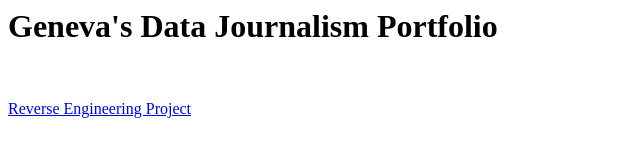
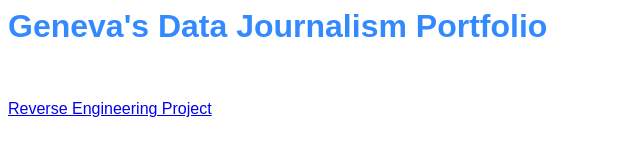
Before and after one commit to gheffernan/gheffernan.github.io, a plain HTML site: page index.html in a window 1280 px wide. Shown: the whole page, without its empty margins (0-640 px from the left). Drawn offline with Linux system fonts and the light colour scheme.

Commit message:
Initial Style changes to h1

```diff
--- a/index.html
+++ b/index.html
@@ -1,3 +1,19 @@
+<head>
+  <title>Geneva's Data Journalism Portfolio</title>
+ <style>
+   h1{
+     font-family:"Arial", "Geneva", sans-serif;
+     color: #338AFF;
+   }
+   p{
+     font-family:"Arial", "Geneva", sans-serif;
+     color: #0D2240
+   }
+
+
+</style>
+<head>
+
 <h1> Geneva's Data Journalism Portfolio </h1>
 <br>
 <p>
```
